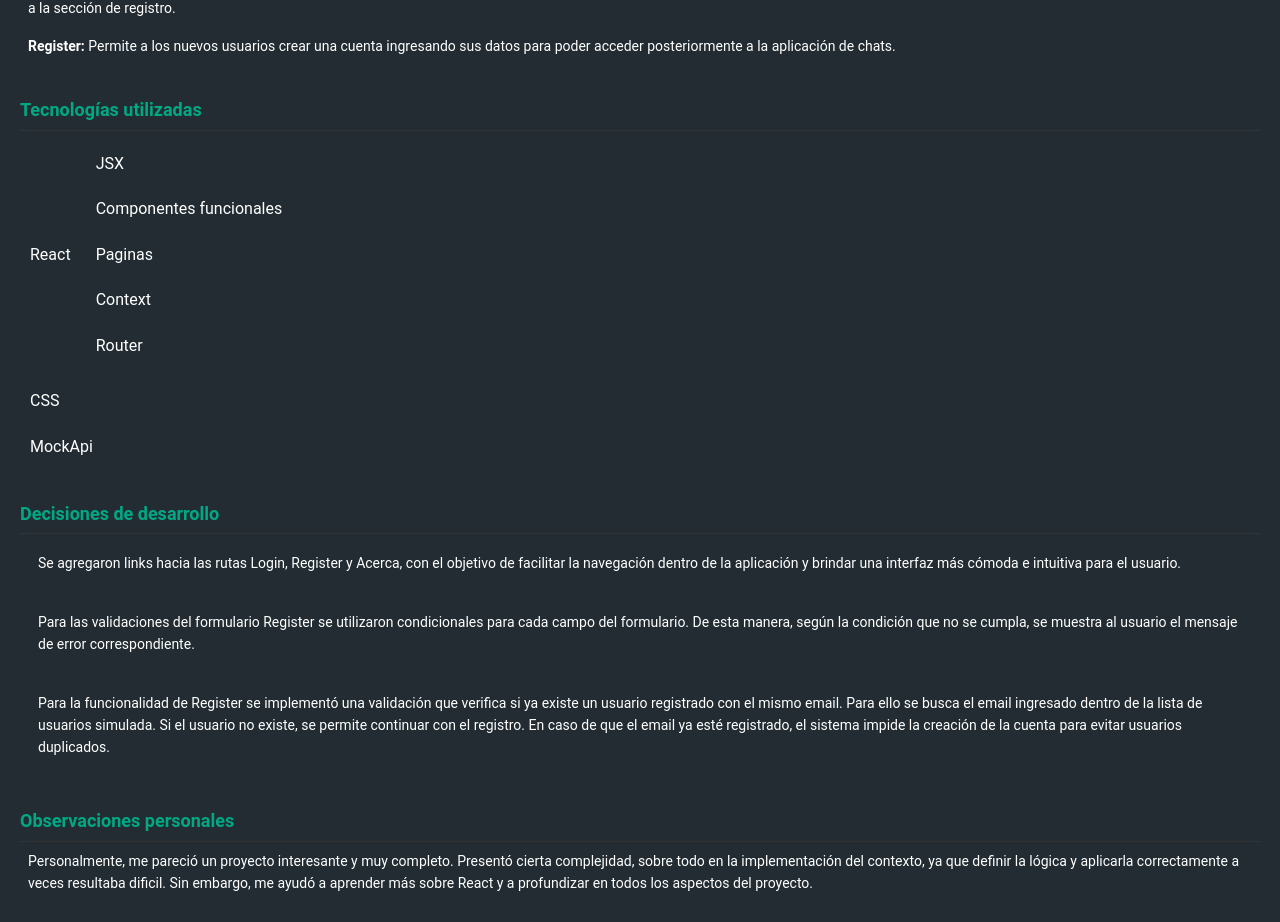
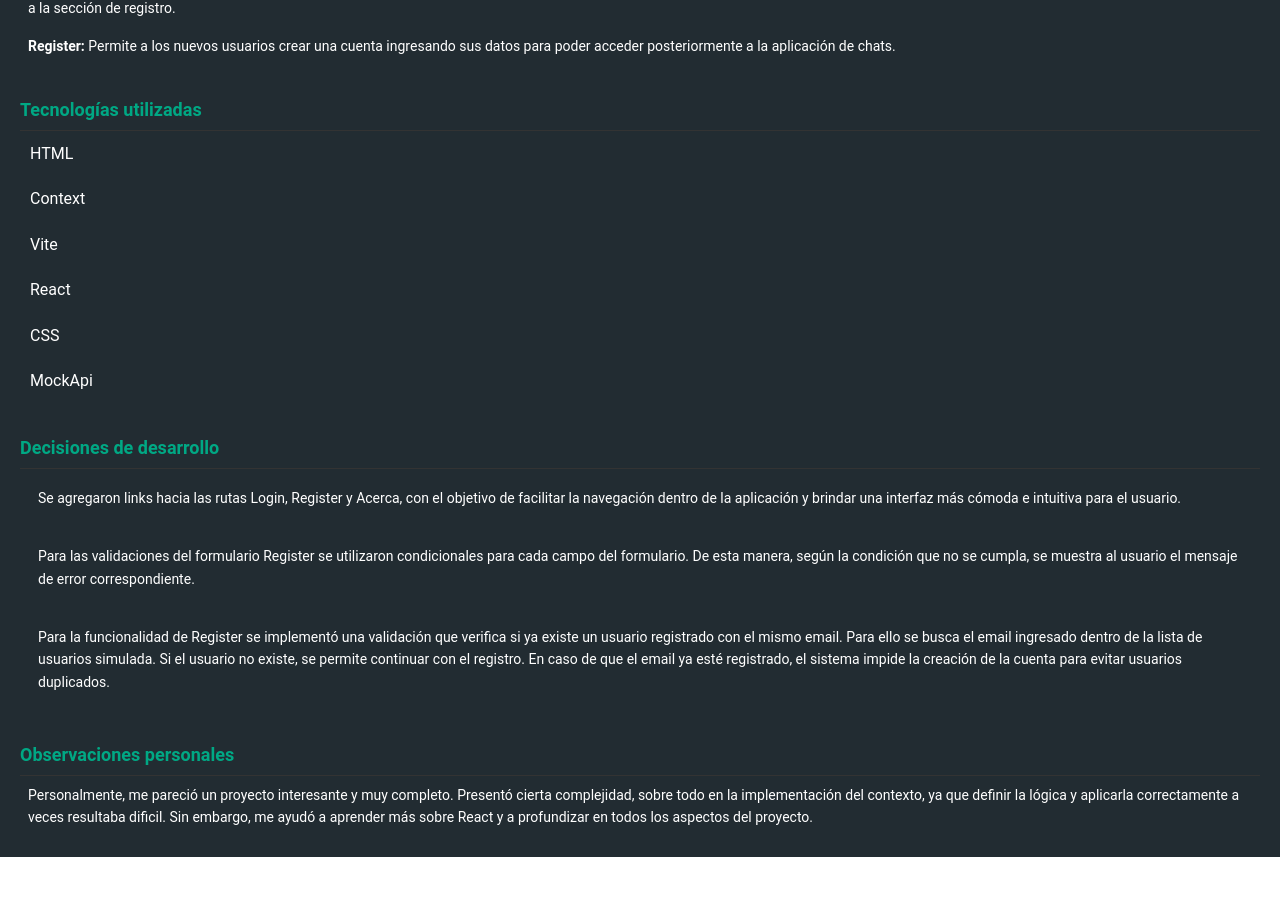
Before and after one commit to Meaghan678/proyecto-base-final-react-999200928, a React (Vite) app: page /acerca in a window 1280 px wide. Shown: the part 1159-2081 px from the top of the page. After the commit the page ends 2016 px from the top, so only its background shows below. Built offline with nearby package versions, Linux system fonts and the light colour scheme.

Commit message:
add: vercel y Read me

```diff
--- a/src/views/Acerca.jsx
+++ b/src/views/Acerca.jsx
@@ -16,15 +16,10 @@ const Acerca = () => {
 
             <h4>Tecnologías utilizadas</h4>
             <ul>
-                <li>React
-                    <ul>
-                        <li>JSX</li>
-                        <li>Componentes funcionales</li>
-                        <li>Paginas</li>
-                        <li>Context</li>
-                        <li>Router</li>
-                    </ul>
-                </li>
+                <li>HTML</li>
+                <li>Context</li>
+                <li>Vite</li>
+                <li>React  </li>
                 <li>CSS</li>
                 <li>MockApi</li>
             </ul>
```
